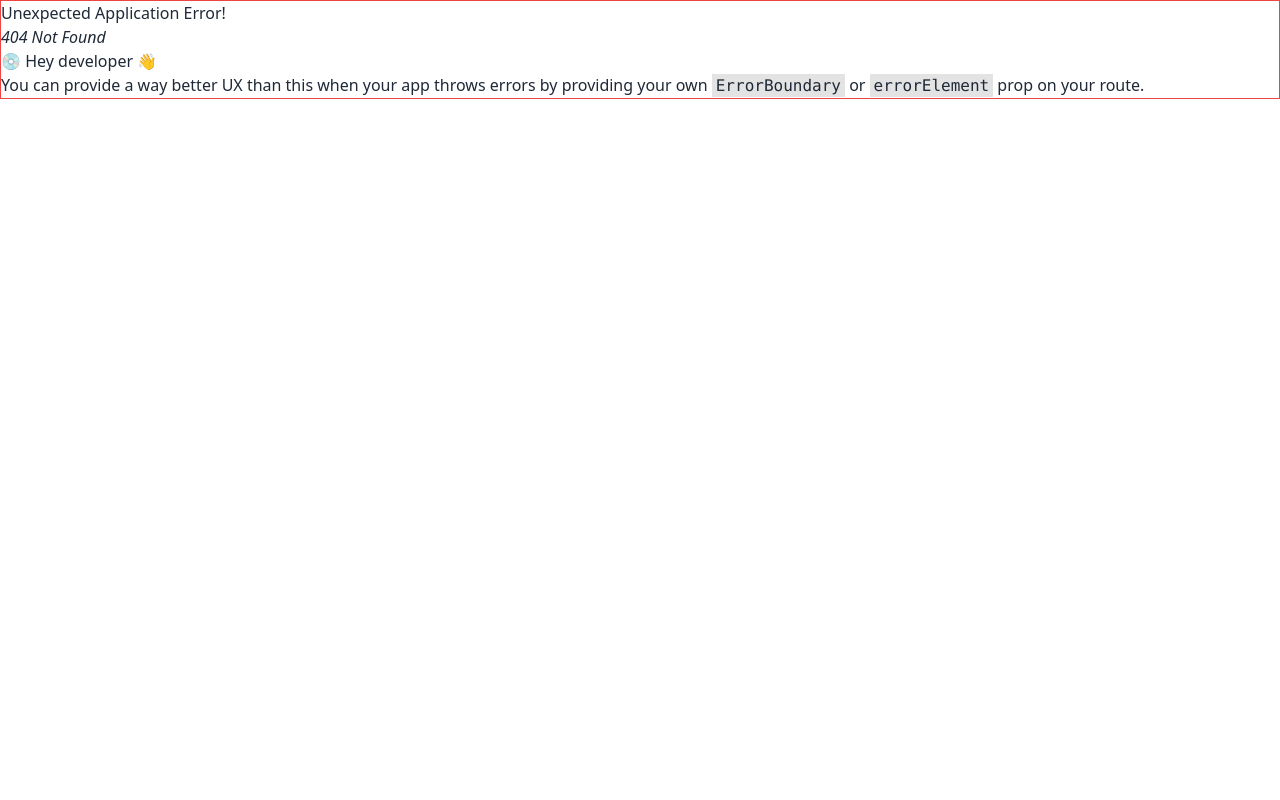
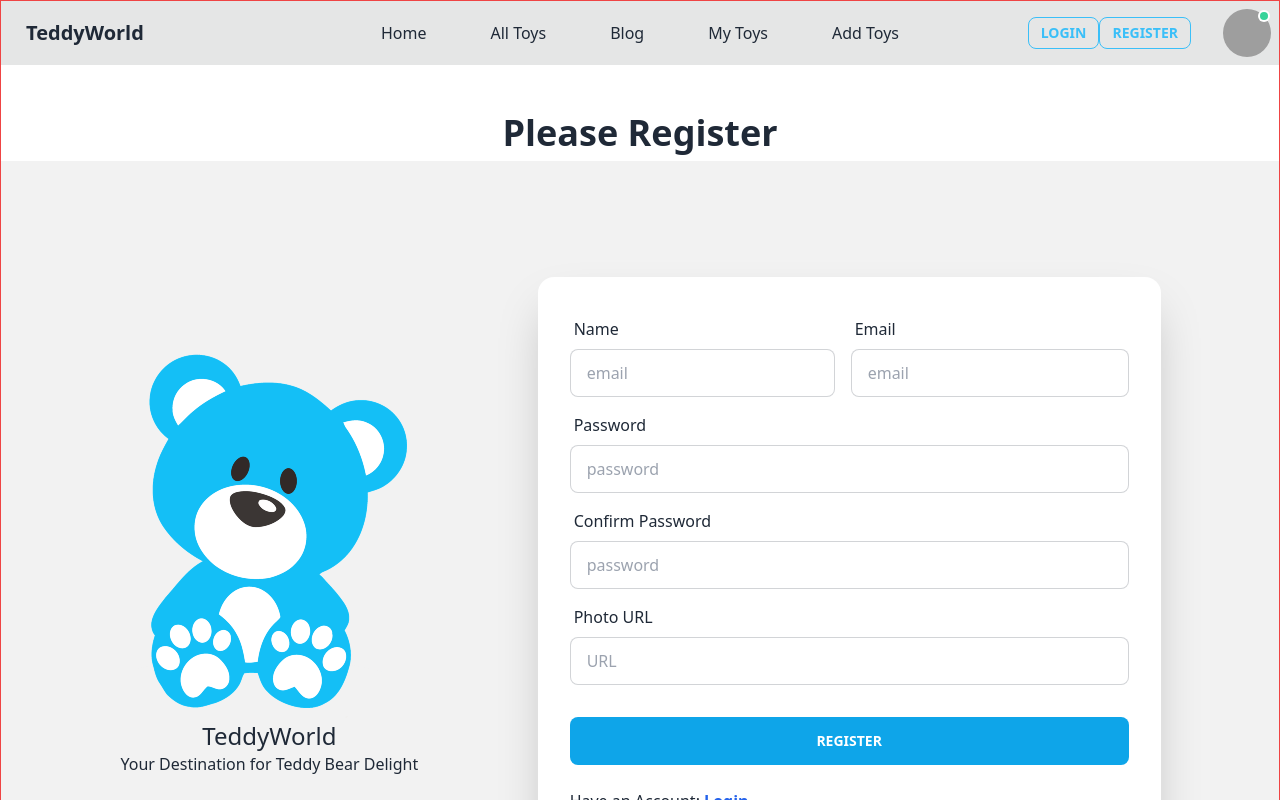
Before and after one commit to SAIDUR-WAY/teddy-toy-client, a React (Vite) app: page /register in a window 1280 px wide. Before the commit this address had no page. Shown: the top 800 px of the page. Built offline with nearby package versions, Linux system fonts and the light colour scheme; grey boxes are pictures that could not be loaded.

Commit message:
register page added

```diff
--- a/src/pages/LoginRegister/Login.jsx
+++ b/src/pages/LoginRegister/Login.jsx
@@ -13,7 +13,7 @@ const Login = () => {
   }
 
   return (
-    <div className="min-h-screen">
+    <div className="min-h-screen my-5">
       <div className="md:w-1/2 mx-auto text-center">
         <img className="w-32 mx-auto" src={teddy} alt="" />
         <h2 className="text-2xl ">TeddyWorld</h2>
@@ -52,15 +52,14 @@ const Login = () => {
                 </label>
               </div>
               <div className="form-control mt-6">
-                <button className="btn btn-primary">Login</button>
+                <button className="btn border-none bg-sky-500 hover:bg-sky-700 ">Login</button>
                 <div className="divider py-4">OR</div>
                 <div className="text-center  ">
                   <FcGoogle className="text-3xl text-center mx-auto rounded-full hover:outline outline-info transition-all" />
                 </div>
               </div>
               <p className="pt-4">
-                Have an Account:{' '}
-                <Link className="underline decoration-sky-500 text-blue-600 hover:text-blue-900 font-bold">
+                Have an Account:  <Link to='/register' className="underline decoration-sky-500 text-blue-600 hover:text-blue-900 font-bold">
                   Register
                 </Link>
               </p>
--- /dev/null
+++ b/src/pages/LoginRegister/Register.jsx
@@ -0,0 +1,78 @@
+import { Link } from 'react-router-dom';
+import teddy from '../../assets/teddy.png'
+
+const Register = () => {
+
+     const handleSubmit = event =>{
+          event.preventDefault()
+
+          const form = event.target;
+          const name = form.name.value;
+          const email = form.email.value;
+          const password = form.password.value;
+          const confirm = form.confirm.value;
+          const url = form.url.value;
+          console.log(name, email, password, confirm, url)
+     }
+
+     return (
+          <div className='my-10'>
+                    <h2 className='text-center text-4xl py-2 font-bold'>Please Register</h2>
+               <div className="hero min-h-screen bg-base-200">
+  <div className="hero-content w-full flex-col md:flex-row justify-evenly ">
+    <div className="text-center  ">
+      <img src={teddy} alt="" />
+      <h2 className="text-2xl ">TeddyWorld</h2>
+        <p>Your Destination for Teddy Bear Delight</p>
+    </div>
+    <div className="card flex-shrink-0 md:w-1/2  shadow-2xl bg-base-100">
+      <form onSubmit={handleSubmit} className="card-body">
+          <div className='flex gap-4'>
+          <div className="form-control">
+          <label className="label">
+            <span className="label-text text-base">Name</span>
+          </label>
+          <input type="text" name='name' placeholder="email" className="input input-bordered" />
+        </div>
+        <div className="form-control basis-full">
+          <label className="label">
+            <span className="label-text text-base">Email</span>
+          </label>
+          <input type="text" name='email' placeholder="email" className="input input-bordered" />
+        </div>
+          </div>
+        <div className="form-control">
+          <label className="label">
+            <span className="label-text text-base">Password</span>
+          </label>
+          <input type="text" name='password' placeholder="password" className="input input-bordered" />
+        </div>
+        <div className="form-control">
+          <label className="label">
+            <span className="label-text text-base">Confirm Password</span>
+          </label>
+          <input type="password" name='confirm' placeholder="password" className="input input-bordered" />
+        </div>
+        <div className="form-control">
+          <label className="label">
+            <span className="label-text text-base">Photo URL</span>
+          </label>
+          <input type="url" name='url' placeholder="URL" className="input input-bordered" />
+        </div>
+        <div className="form-control mt-6">
+          <button className="btn border-none bg-sky-500 hover:bg-sky-700 ">Register</button>
+        </div>
+        <p className="pt-4">
+                Have an Account:  <Link to='/login' className="underline decoration-sky-500 text-blue-600 hover:text-blue-900 font-bold">
+                  Login
+                </Link>
+              </p>
+      </form>
+    </div>
+  </div>
+</div>
+          </div>
+     );
+};
+
+export default Register;
--- a/src/routers/router.jsx
+++ b/src/routers/router.jsx
@@ -4,6 +4,7 @@ import {
 import Main from "../MainLayout/Main";
 import Home from "../pages/Home/Home";
 import Login from "../pages/LoginRegister/Login";
+import Register from "../pages/LoginRegister/Register";
 
   export const router = createBrowserRouter([
      {
@@ -17,6 +18,10 @@ import Login from "../pages/LoginRegister/Login";
         {
           path: "/login",
           element: <Login></Login>
+        },
+        {
+          path: '/register',
+          element: <Register></Register>
         }
        ]
      },
```
